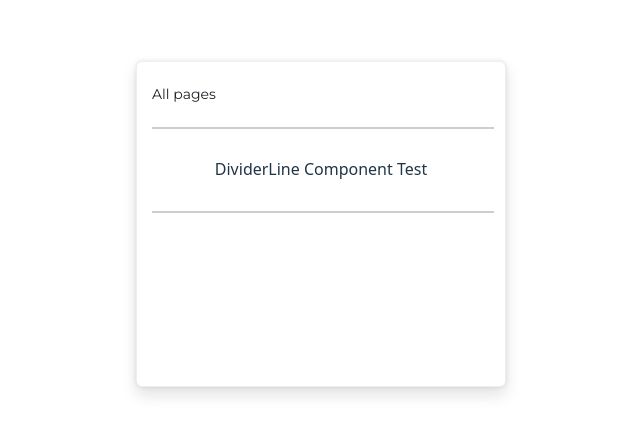
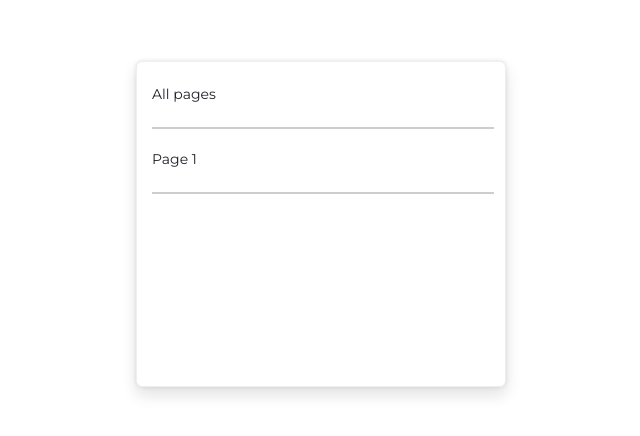
Before and after one commit to faturgautama/page-selection-component, a React (Vite) app: page / in a window 1280 px wide. Shown: the part 176-612 px from the top of the page, without its empty margins (319-959 px from the left). Built offline with nearby package versions, Linux system fonts and the light colour scheme.

Commit message:
feat: implement page item in page selection component

```diff
--- a/src/components/PageSelectionComponent.tsx
+++ b/src/components/PageSelectionComponent.tsx
@@ -2,6 +2,7 @@ import React, { useState } from 'react';
 import MainWrapper from './MainWrapper';
 import DividerLine from './DividerLine';
 import HeaderSection from './HeaderSection';
+import PageItem from './PageItem';
 
 /**
  * Root component for the page selection interface
@@ -9,9 +10,14 @@ import HeaderSection from './HeaderSection';
  */
 const PageSelectionComponent: React.FC = () => {
   const [allPagesSelected, setAllPagesSelected] = useState(false);
+  const [page1Selected, setPage1Selected] = useState(false);
 
   const handleAllPagesCheckboxChange = () => {
     setAllPagesSelected(!allPagesSelected);
+  };
+
+  const handlePage1CheckboxChange = () => {
+    setPage1Selected(!page1Selected);
   };
 
   return (
@@ -21,9 +27,11 @@ const PageSelectionComponent: React.FC = () => {
         onCheckboxChange={handleAllPagesCheckboxChange}
       />
       <DividerLine />
-      <div style={{ padding: '20px', textAlign: 'center' }}>
-        DividerLine Component Test
-      </div>
+      <PageItem
+        pageNumber={1}
+        isChecked={page1Selected}
+        onChange={handlePage1CheckboxChange}
+      />
       <DividerLine />
     </MainWrapper>
   );
```
